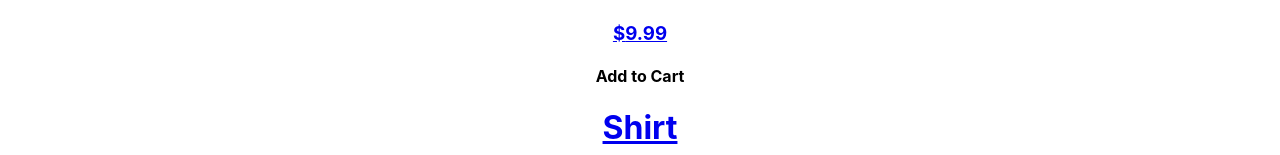
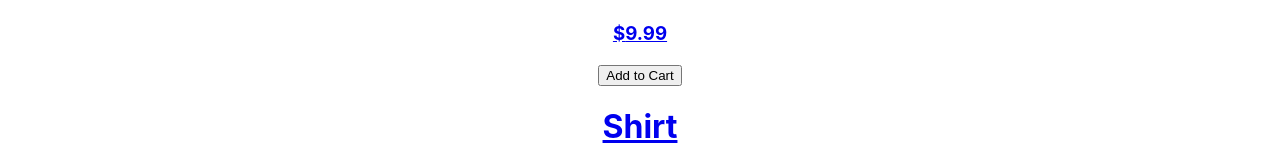
Before and after one commit to thesubtleties/react-router-project, a React (Create React App) app: page /shop in a window 1280 px wide. Shown: the part 257-412 px from the top of the page. Built offline with nearby package versions, Linux system fonts and the light colour scheme.

Commit message:
General layout done (mostly). Adding the cart functionality.

```diff
--- a/src/App.js
+++ b/src/App.js
@@ -43,12 +43,40 @@ function App() {
     }
   ];
 
-  const [cart, setCart] = useState([]);
+  const [cart, setCart] = useState([1]);
   const getItemNumber = (event) => {
 
   }
+//THIS IS WHERE WE NEED TO START NEXT. If item is in cart, we find the item in the array and we add 1 to the quantity. If item is not in cart, we add item to cart and then set quantity to 1. We will edit this to copy over to make either +1 -1 buttons or an input field that allows us to manually type in a number to quantity.
+  const addToCart = (event) => {
+    console.log(event);
+    const itemId = event.target.id;
+    console.log(itemId)
+    const item = [{ }];
+    if (cart.find(item => item.id === itemId)) {
+      console.log("found")
 
-  const addToCart = (event) => {
+
+    } else {
+      console.log("not found")
+      setCart(oldCart => {
+        return (
+
+            [...oldCart,
+            {
+              ...item,
+              quantity: 1
+            }
+          ]
+
+        )
+      })
+      console.log(cart);
+
+    }
+
+
+
 
   }
 
--- a/src/components/Shop.js
+++ b/src/components/Shop.js
@@ -11,7 +11,7 @@ function Shop(props) {
     <div>
 
 
-    <Shopmain items={props.items} />
+    <Shopmain addToCart={props.addToCart} items={props.items} />
 
     <Cartbar />
 
--- a/src/components/Shopmain.js
+++ b/src/components/Shopmain.js
@@ -13,7 +13,7 @@ function Shopmain(props) {
       <h3>${item.price}</h3>
       </div>
       </Link>
-      <h4>Add to Cart</h4>
+      <button id={item.id} onClick={props.addToCart}>Add to Cart</button>
       </div>
     ))}
     </div>
```
